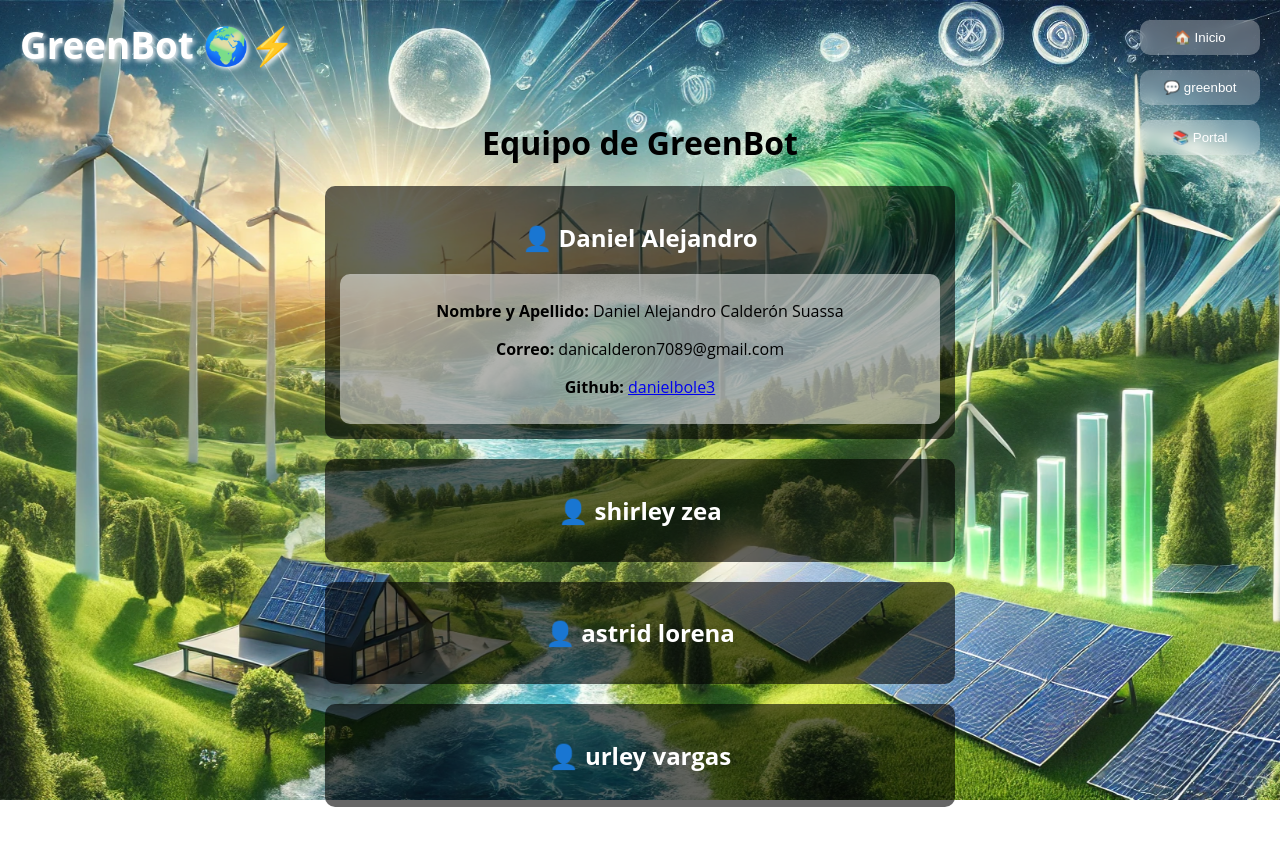
After one commit to danielbole3/chatbot_de_energia_renovable, a FastAPI app: template chatbot_greenbot/templates/integrantes.html in a window 1280 px wide, after a click on "👤 Daniel Alejandro". The commit adds this page. Run offline with FastAPI, Linux system fonts and the light colour scheme; the template is opened without the code that fills it, so the values that code supplies are empty.

Commit message:
le hice algunos ajustes al bot y las paginas

```diff
--- a/chatbot_greenbot/main.py
+++ b/chatbot_greenbot/main.py
@@ -19,14 +19,6 @@ app = FastAPI(
     title="greenbot 🌍⚡",
     description="Un chatbot para predecir el consumo de energía en el mundo.",
     version="1.0",
-    contact={
-        "name": "Daniel Alejandro",
-        "email": "danicalderon7089@gmail.com",
-    },
-    license_info={
-        "name": "MIT License",
-        "url": "https://opensource.org/licenses/MIT",
-    },
     docs_url=None
 )
 
@@ -63,18 +55,34 @@ def obtener_pais(texto, df):
 
 BASE_DIR = os.path.dirname(os.path.abspath(__file__))
 
+saludos_respuestas = {
+    "hola": "¡Hola! se sobre consumo y generación de energia en los paises 🌍.",
+    "gracias": "¡De nada! Estoy aquí para ayudarte. 💡",
+    "chao": "¡Hasta luego! Vuelve cuando necesites más información. 👋",
+    "hasta luego": "¡Hasta luego! Vuelve cuando necesites más información. 👋",
+    "que puedes hacer": "Puedo ayudarte a predecir el uso de energía en el mundo.",
+}
+
+
 @app.get("/chat", response_class=HTMLResponse)
 async def chat_page(request: Request):
-    return templates.TemplateResponse("chat.html", {"request": request})
+    return templates.TemplateResponse("chat.html", {"request": request, "mensaje_bienvenida": ""})
 
 @app.post("/chat")
 async def chat_api(request: Request):
     data = await request.json()
-    user_message = data.get("message", "")
+    user_message = data.get("message", "").lower()
 
-    # Llamar a la lógica completa del chatbot
+    if user_message in saludos_respuestas:
+        return JSONResponse(content={"response": saludos_respuestas[user_message], "sugerencias": []})
+
     respuesta = await chatbot(query=user_message)
-    return JSONResponse(content={"response": respuesta["respuesta"]})
+    sugerencias = [
+        "¿Cuál es el consumo de energía en 2025?",
+        "¿Cuál fue el consumo de energia en el mundo de 2010 a 2015?",
+        "¿Cuanta energia genero el mundo en 2020?"
+    ]
+    return JSONResponse(content={"response": respuesta["respuesta"], "sugerencias": sugerencias})
 
 @app.get("/", response_class=HTMLResponse)
 async def home(request: Request):
@@ -83,6 +91,10 @@ async def home(request: Request):
 @app.get("/portal", response_class=HTMLResponse)
 async def portal_page(request: Request):
     return templates.TemplateResponse("portal.html", {"request": request})
+
+@app.get("/integrantes", response_class=HTMLResponse)
+async def portal_page(request: Request):
+    return templates.TemplateResponse("integrantes.html", {"request": request})
 
 
 # ✅ Variables globales para los modelos
--- /dev/null
+++ b/chatbot_greenbot/templates/integrantes.html
@@ -0,0 +1,131 @@
+<!DOCTYPE html>
+<html lang="es">
+<head>
+    <meta charset="UTF-8">
+    <meta name="viewport" content="width=device-width, initial-scale=1.0">
+    <title>Integrantes - GreenBot 🌍⚡</title>
+    <style>
+        html, body {
+            margin: 0;
+            padding: 0;
+            background-image: url('/static/images/greenbot_4.png');
+            background-size: cover;
+            background-position: center top;
+            background-repeat: no-repeat;
+            background-attachment: fixed;
+            color: #ffffff;
+            font-family: 'Open Sans', Arial, sans-serif;
+        }
+
+        .nav-button {
+            position: absolute;
+            background-color: rgba(255, 255, 255, 0.3);
+            border: none;
+            padding: 10px;
+            border-radius: 10px;
+            cursor: pointer;
+            color: white;
+            backdrop-filter: blur(5px);
+            transition: background-color 0.3s;
+            width: 120px;
+            z-index: 1000;
+        }
+
+        .nav-button:hover {
+            background-color: rgba(255, 255, 255, 0.5);
+        }
+
+        .logo {
+            position: absolute;
+            top: 20px;
+            left: 20px;
+            font-size: 2.3em;
+            font-weight: bold;
+            text-shadow: 2px 2px 5px white;
+            color: white;
+        }
+
+        .content {
+            margin-top: 80px;
+            padding: 20px;
+            text-align: center;
+        }
+
+        .integrante {
+            background-color: rgba(0, 0, 0, 0.6);
+            border-radius: 10px;
+            padding: 15px;
+            margin: 20px auto;
+            max-width: 600px;
+            cursor: pointer;
+            transition: background-color 0.3s;
+        }
+
+        .integrante:hover {
+            background-color: rgba(0, 0, 0, 0.8);
+        }
+
+        .info {
+            display: none;
+            margin-top: 10px;
+            padding: 10px;
+            background-color: rgba(255, 255, 255, 0.5);
+            border-radius: 10px;
+            color: #000;
+        }
+    </style>
+</head>
+<body>
+    <div class="logo">GreenBot 🌍⚡</div>
+    <button class="nav-button" style="top: 20px; right: 20px;" onclick="location.href='/'">🏠 Inicio</button>
+    <button class="nav-button" style="top: 70px; right: 20px;" onclick="location.href='/chat'">💬 greenbot</button>
+    <button class="nav-button" style="top: 120px; right: 20px;" onclick="location.href='/portal'">📚 Portal</button>
+
+    <div class="content">
+        <h1 style="color: #000;">Equipo de GreenBot </h1>
+
+        <div class="integrante" onclick="toggleInfo('info1')">
+            <h2>👤 Daniel Alejandro</h2>
+            <div id="info1" class="info">
+                <p><strong>Nombre y Apellido:</strong> Daniel Alejandro Calderón Suassa</p>
+                <p><strong>Correo:</strong> danicalderon7089@gmail.com</p>
+                <p><strong>Github:</strong> <a href="https://github.com/danielbole3" target="_blank">danielbole3</a></p>
+            </div>
+        </div>
+
+        <div class="integrante" onclick="toggleInfo('info2')">
+            <h2>👤 shirley zea</h2>
+            <div id="info2" class="info">
+                <p><strong>Nombre y Apellido:</strong> shirley zea</p>
+                <p><strong>Correo:</strong> shirlzea1980@hotmail.com</p>
+                <p><strong>Github:</strong> <a href="#" target="_blank">shirleyzea</a></p>
+            </div>
+        </div>
+
+        <div class="integrante" onclick="toggleInfo('info3')">
+            <h2>👤 astrid lorena</h2>
+            <div id="info3" class="info">
+                <p><strong>Nombre y Apellido:</strong> astrid lorena</p>
+                <p><strong>Correo:</strong> lerecastrohdo@gmail.com</p>
+                <p><strong>Github:</strong> <a href="https://github.com/Lorekstro" target="_blank">Lorekstro</a></p>
+            </div>
+        </div>
+
+        <div class="integrante" onclick="toggleInfo('info4')">
+            <h2>👤 urley vargas</h2>
+            <div id="info4" class="info">
+                <p><strong>Nombre y Apellido:</strong> urley vargas</p>
+                <p><strong>Correo:</strong> urleyvargasc@yahoo.es</p>
+                <p><strong>Github:</strong> <a href="#" target="_blank">urley</a></p>
+            </div>
+        </div>
+    </div>
+
+    <script>
+        function toggleInfo(id) {
+            let info = document.getElementById(id);
+            info.style.display = (info.style.display === 'none' || info.style.display === '') ? 'block' : 'none';
+        }
+    </script>
+</body>
+</html>
--- a/chatbot_greenbot/templates/portal.html
+++ b/chatbot_greenbot/templates/portal.html
@@ -33,7 +33,7 @@
         }
 
         .nav-button:hover {
-            background-color: rgba(255, 255, 255, 0.5);
+            background-color: rgba(27, 27, 27, 0.5);
         }
 
         .logo {
@@ -88,6 +88,7 @@
     <div class="logo">GreenBot 🌍⚡</div>
     <button class="nav-button" style="top: 20px; right: 20px;" onclick="location.href='/'">🏠 Inicio</button>
     <button class="nav-button" style="top: 70px; right: 20px;" onclick="location.href='/chat'">💬 greenbot</button>
+    <button class="nav-button" style="top: 120px; right: 20px;" onclick="location.href='/integrantes'">👨‍🌾 integrantes</button>
 
     <div class="content">
         <h1 style="text-align: center; color: #000000;">Portal de Expansión Energética y Predicciones</h1>
```
Also changed, not shown: chatbot_greenbot/templates/chat.html (+80 -22 lines), chatbot_greenbot/templates/index.html (+17 -6 lines), chatbot_greenbot/static/images/greenbot_4.png (added).
